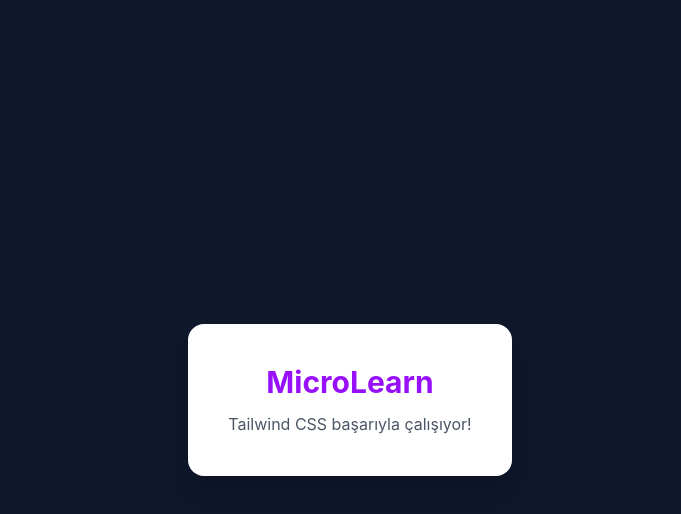
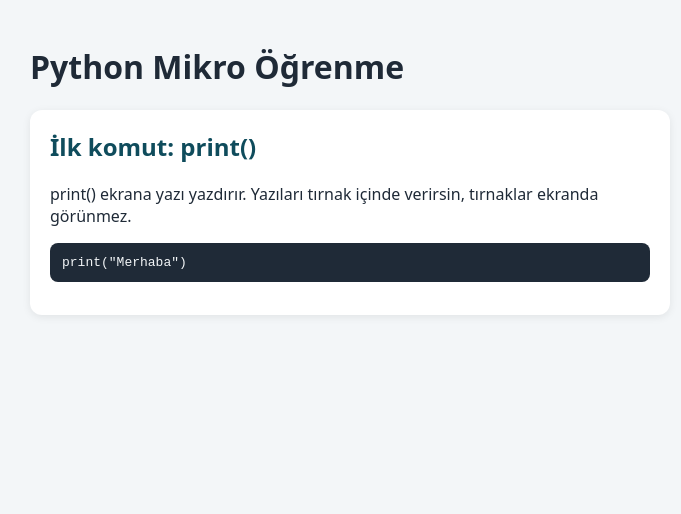
Before and after one commit to YagmurPluvia/educationSystemDisagne, a React (Vite) app: page / in a window 1280 px wide. Shown: the top 514 px of the page, without its empty margins (290-971 px from the left). Built offline with nearby package versions, Linux system fonts and the light colour scheme.

Commit message:
Add lesson card component

```diff
--- a/src/App.css
+++ b/src/App.css
@@ -1,184 +1,25 @@
-.counter {
-  font-size: 16px;
-  padding: 5px 10px;
-  border-radius: 5px;
-  color: var(--accent);
-  background: var(--accent-bg);
-  border: 2px solid transparent;
-  transition: border-color 0.3s;
-  margin-bottom: 24px;
-
-  &:hover {
-    border-color: var(--accent-border);
-  }
-  &:focus-visible {
-    outline: 2px solid var(--accent);
-    outline-offset: 2px;
-  }
+.app {
+  max-width: 640px;
+  margin: 0 auto;
+  padding: 24px 16px;
 }
 
-.hero {
-  position: relative;
-
-  .base,
-  .framework,
-  .vite {
-    inset-inline: 0;
-    margin: 0 auto;
-  }
-
-  .base {
-    width: 170px;
-    position: relative;
-    z-index: 0;
-  }
-
-  .framework,
-  .vite {
-    position: absolute;
-  }
-
-  .framework {
-    z-index: 1;
-    top: 34px;
-    height: 28px;
-    transform: perspective(2000px) rotateZ(300deg) rotateX(44deg) rotateY(39deg)
-      scale(1.4);
-  }
-
-  .vite {
-    z-index: 0;
-    top: 107px;
-    height: 26px;
-    width: auto;
-    transform: perspective(2000px) rotateZ(300deg) rotateX(40deg) rotateY(39deg)
-      scale(0.8);
-  }
+.card {
+  background: #ffffff;
+  border-radius: 12px;
+  padding: 20px;
+  box-shadow: 0 2px 8px rgba(0, 0, 0, 0.08);
 }
 
-#center {
-  display: flex;
-  flex-direction: column;
-  gap: 25px;
-  place-content: center;
-  place-items: center;
-  flex-grow: 1;
-
-  @media (max-width: 1024px) {
-    padding: 32px 20px 24px;
-    gap: 18px;
-  }
+.card h2 {
+  margin-top: 0;
+  color: #0f4c5c;
 }
 
-#next-steps {
-  display: flex;
-  border-top: 1px solid var(--border);
-  text-align: left;
-
-  & > div {
-    flex: 1 1 0;
-    padding: 32px;
-    @media (max-width: 1024px) {
-      padding: 24px 20px;
-    }
-  }
-
-  .icon {
-    margin-bottom: 16px;
-    width: 22px;
-    height: 22px;
-  }
-
-  @media (max-width: 1024px) {
-    flex-direction: column;
-    text-align: center;
-  }
+.code {
+  background: #1f2a37;
+  color: #f3f6f8;
+  padding: 12px;
+  border-radius: 8px;
+  overflow-x: auto;
 }
-
-#docs {
-  border-right: 1px solid var(--border);
-
-  @media (max-width: 1024px) {
-    border-right: none;
-    border-bottom: 1px solid var(--border);
-  }
-}
-
-#next-steps ul {
-  list-style: none;
-  padding: 0;
-  display: flex;
-  gap: 8px;
-  margin: 32px 0 0;
-
-  .logo {
-    height: 18px;
-  }
-
-  a {
-    color: var(--text-h);
-    font-size: 16px;
-    border-radius: 6px;
-    background: var(--social-bg);
-    display: flex;
-    padding: 6px 12px;
-    align-items: center;
-    gap: 8px;
-    text-decoration: none;
-    transition: box-shadow 0.3s;
-
-    &:hover {
-      box-shadow: var(--shadow);
-    }
-    .button-icon {
-      height: 18px;
-      width: 18px;
-    }
-  }
-
-  @media (max-width: 1024px) {
-    margin-top: 20px;
-    flex-wrap: wrap;
-    justify-content: center;
-
-    li {
-      flex: 1 1 calc(50% - 8px);
-    }
-
-    a {
-      width: 100%;
-      justify-content: center;
-      box-sizing: border-box;
-    }
-  }
-}
-
-#spacer {
-  height: 88px;
-  border-top: 1px solid var(--border);
-  @media (max-width: 1024px) {
-    height: 48px;
-  }
-}
-
-.ticks {
-  position: relative;
-  width: 100%;
-
-  &::before,
-  &::after {
-    content: '';
-    position: absolute;
-    top: -4.5px;
-    border: 5px solid transparent;
-  }
-
-  &::before {
-    left: 0;
-    border-left-color: var(--border);
-  }
-  &::after {
-    right: 0;
-    border-right-color: var(--border);
-  }
-}
--- a/src/App.jsx
+++ b/src/App.jsx
@@ -1,15 +1,13 @@
+import lessons from './content/lessons.json'
+import LessonCard from './components/LessonCard'
+import './App.css'
+
 function App() {
   return (
-    <div className="min-h-screen bg-slate-900 flex items-center justify-center">
-      <div className="bg-white p-10 rounded-2xl shadow-xl text-center">
-        <h1 className="text-3xl font-bold text-purple-600">
-          MicroLearn
-        </h1>
-        <p className="mt-3 text-gray-600">
-          Tailwind CSS başarıyla çalışıyor!
-        </p>
-      </div>
-    </div>
+    <main className="app">
+      <h1>Python Mikro Öğrenme</h1>
+      <LessonCard lesson={lessons[0]} />
+    </main>
   )
 }
 
--- /dev/null
+++ b/src/components/LessonCard.jsx
@@ -0,0 +1,11 @@
+function LessonCard({ lesson }) {
+  return (
+    <div className="card">
+      <h2>{lesson.title}</h2>
+      <p>{lesson.text}</p>
+      <pre className="code">{lesson.code}</pre>
+    </div>
+  )
+}
+
+export default LessonCard
--- a/src/index.css
+++ b/src/index.css
@@ -1 +1,6 @@
-@import "tailwindcss";
+body {
+  margin: 0;
+  font-family: system-ui, Arial, sans-serif;
+  background: #f3f6f8;
+  color: #1f2a37;
+}
```
